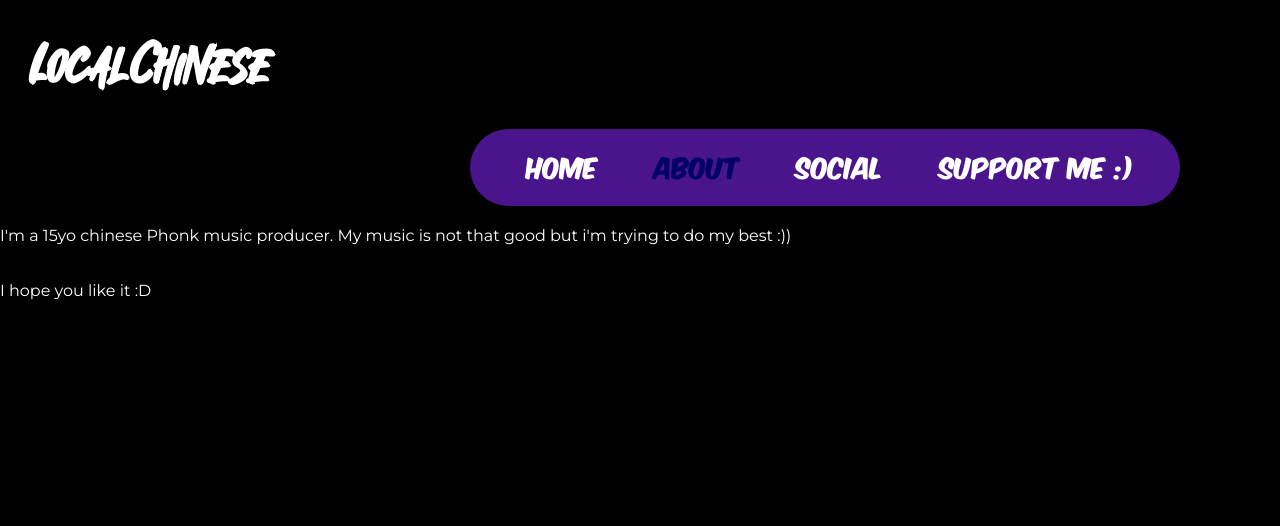
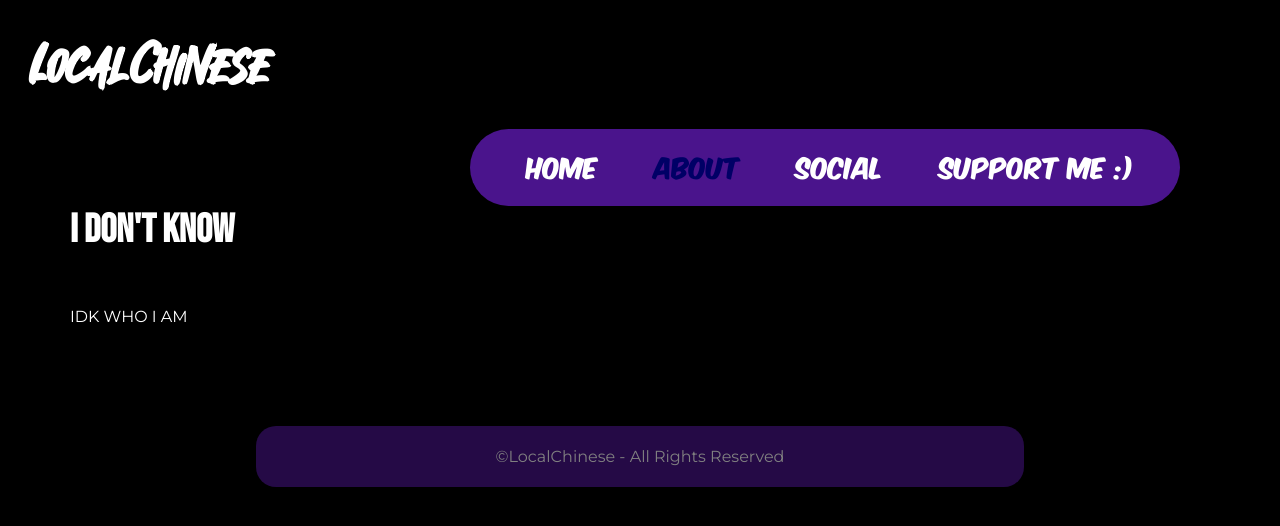
Before and after one commit to LocalChinese/LocalChinese.github.io, a plain HTML site: page about.html in a window 1280 px wide. Drawn offline with Linux system fonts and the light colour scheme.

Commit message:
New look

```diff
--- a/about.html
+++ b/about.html
@@ -4,6 +4,9 @@
     <meta charset="UTF-8">
     <title>LocalChinese Website</title>
     <link rel="stylesheet" href="style.css">
+    <link rel="preconnect" href="https://fonts.googleapis.com">
+    <link rel="preconnect" href="https://fonts.gstatic.com" crossorigin>
+    <link href="https://fonts.googleapis.com/css2?family=Bebas+Neue&display=swap" rel="stylesheet">
 </head>
 <body>
     <h1 class="logo">LocalChinese</h1>
@@ -15,14 +18,12 @@
             <li><a href="./donation.html">Support me :)</a></li>
         </ul>
     </nav>
-    <div class="bioDiv">
-        <h2>My Bio</h2>
-        <p>I'm a 15yo chinese Phonk music producer. My music is not that good but i'm trying to do my best :))</p>
-        <p>I hope you like it :D</p>
-    </div>
-
+<div id="container">
+    <h2>I DON'T KNOW</h2>
+    <p>IDK WHO I AM</p>
+</div>
     <footer>
-        <!-- Piè di pagina o informazioni aggiuntive -->
+        <p>&copy;LocalChinese - All Rights Reserved</p>
     </footer>
 </body>
 </html>
--- a/style.css
+++ b/style.css
@@ -3,6 +3,41 @@ body {
   margin: 0;
   padding: 0;
   background-color: black;
+}
+
+#container {
+  padding-left: 20px; /* Add padding around the container to separate content from the edge */
+}
+
+#container > * {
+  margin-left: 50px; /* Add a margin to all direct child elements inside the container */
+}
+
+footer{
+  margin-top: 100px;
+  background-color: #4a148c;
+  text-align: center;
+  padding: 5px;
+  margin-left: 20%;
+  margin-right: 20%;
+  border-radius: 20px;
+  opacity: 0.5;
+}
+
+footer p {
+  padding-top: 0;
+}
+
+h1 {
+  clear: both;
+  color: white;
+}
+
+h2 {
+  font-family: 'Bebas Neue', sans-serif;
+  color: white;
+  font-size:40px;
+  clear: both;
 }
 
 .logo {
```
Also changed, not shown: donation.html (+7 -2 lines), index.html (+12 -2 lines), social.html (+7 -2 lines), 1 other file.
